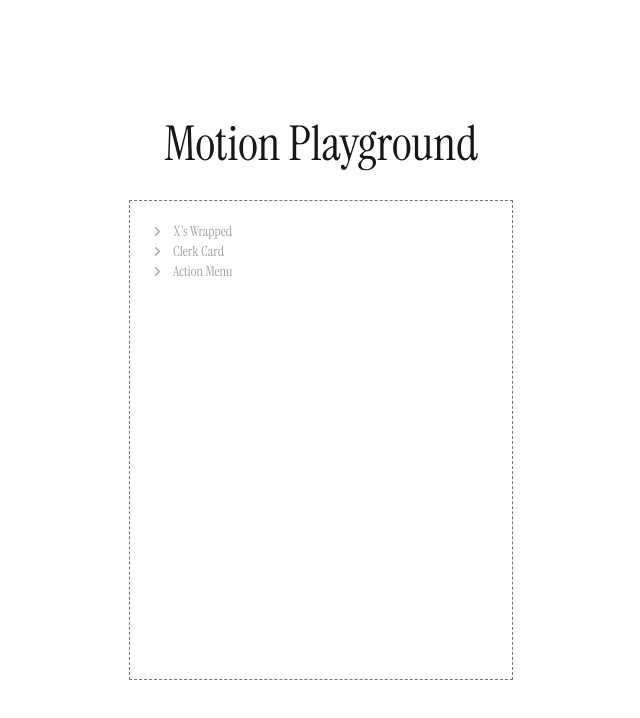
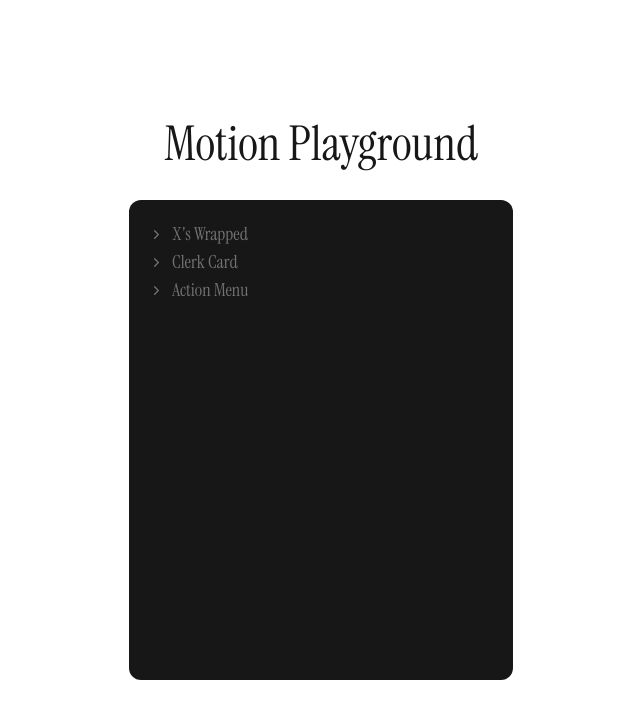
Before and after one commit to 10xshivam/motion-playground, a Next.js app: page / in a window 1280 px wide. Shown: the top 718 px of the page, without its empty margins (319-959 px from the left). Built offline with nearby package versions, Linux system fonts and the light colour scheme.

Commit message:
Update styling of Home component for improved aesthetics and user experience

```diff
--- a/app/page.tsx
+++ b/app/page.tsx
@@ -16,12 +16,12 @@ export default function Home() {
   return (
     <div className="font-heading flex min-h-screen flex-col items-center justify-center gap-8">
       <h1 className="text-5xl">Motion Playground</h1>
-      <div className="h-[60vh] w-96 border border-dashed border-neutral-500 p-5">
+      <div className="h-[60vh] w-96 bg-neutral-900  p-5 rounded-xl">
         {links.map((item) => (
           <Link
             key={item.href}
             href={item.href}
-            className="flex items-center gap-2 text-sm text-neutral-400 hover:text-neutral-100"
+            className="flex items-center gap-2 text-lg text-neutral-500 hover:text-neutral-100 transition-colors duration-300"
           >
             <ChevronRight size={15} />
             {item.label}
```
